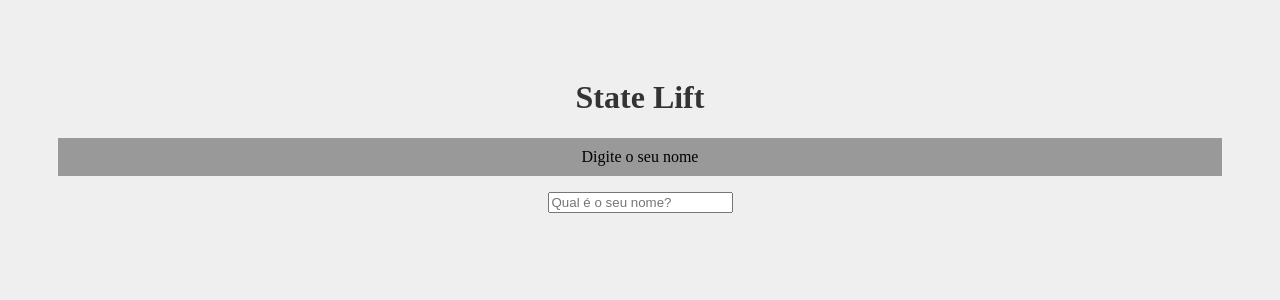
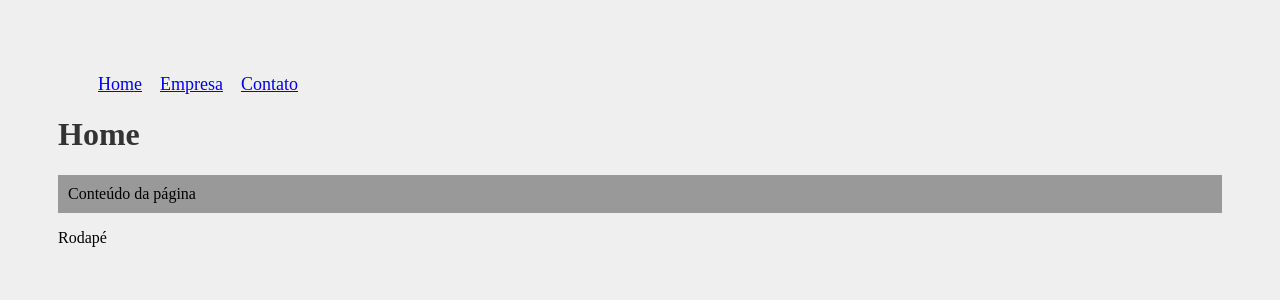
Before and after one commit to andredw13L/meu-projeto, a React (Create React App) app: page / in a window 1280 px wide. Shown: the top 300 px of the page. Built offline with nearby package versions, Linux system fonts and the light colour scheme.

Commit message:
React Router

```diff
--- a/package.json
+++ b/package.json
@@ -3,12 +3,13 @@
   "version": "0.1.0",
   "private": true,
   "dependencies": {
+    "@babel/plugin-proposal-private-property-in-object": "^7.21.11",
     "@testing-library/jest-dom": "^5.17.0",
     "@testing-library/react": "^13.4.0",
     "@testing-library/user-event": "^13.5.0",
-    "@babel/plugin-proposal-private-property-in-object": "^7.21.11",
     "react": "^18.2.0",
     "react-dom": "^18.2.0",
+    "react-router-dom": "^6.23.1",
     "react-scripts": "5.0.1",
     "web-vitals": "^2.1.4"
   },
--- a/src/App.js
+++ b/src/App.js
@@ -1,19 +1,22 @@
-import './App.css';
-import { useState } from 'react';
-import SeuNome from './components/SeuNome';
-import Saudacao from './components/Saudacao';
+import { BrowserRouter as Router, Routes, Route } from "react-router-dom";
+import Home from "./pages/Home";
+import Empresa from "./pages/Empresa";
+import Contato from "./pages/Contato";
+import Navbar from "./components/layouts/Navbar";
+import Footer from "./components/layouts/Footer";
 
 function App() {
 
-  const [nome, setNome] = useState()
-
   return (
-    <div className="App">
-      <h1>State Lift</h1>
-      <SeuNome setNome={setNome}/>
-      <Saudacao nome={nome}/>
-    </div>
-
+    <Router>
+      <Navbar />
+      <Routes>
+        <Route exact path="/"  element={<Home />}></Route>
+        <Route path="/empresa"  element={<Empresa />}></Route>
+        <Route path="/contato" element={<Contato />}></Route>
+      </Routes>
+      <Footer />
+    </Router>
   );
 }
 
--- /dev/null
+++ b/src/components/layouts/Footer.js
@@ -0,0 +1,7 @@
+function Footer() {
+    return (
+        <footer>Rodapé</footer>
+    )
+}
+
+export default Footer
--- /dev/null
+++ b/src/components/layouts/Navbar.js
@@ -0,0 +1,14 @@
+import { Link } from "react-router-dom"
+import styles from "./Navbar.module.css"
+
+function Navbar () {
+    return (
+        <ul className={styles.list}>
+        <li className={styles.item}><Link to={"/"}>Home</Link></li>
+        <li className={styles.item}><Link to={"/empresa"}>Empresa</Link></li>
+        <li className={styles.item}><Link to={"/contato"}>Contato</Link></li>
+      </ul>
+    )
+}
+
+export default Navbar
--- /dev/null
+++ b/src/components/layouts/Navbar.module.css
@@ -0,0 +1,8 @@
+.list {
+    display: flex;
+    list-style: none;
+}
+
+.item {
+    margin-right: 1em;
+}
--- /dev/null
+++ b/src/pages/Contato.js
@@ -0,0 +1,10 @@
+function Contato() {
+    return (
+        <div>
+            <h1>Contato</h1>
+            <p>Conteúdo da página</p>
+        </div>
+    )
+}
+
+export default Contato
--- /dev/null
+++ b/src/pages/Empresa.js
@@ -0,0 +1,10 @@
+function Empresa() {
+    return (
+        <div>
+            <h1>Empresa</h1>
+            <p>Conteúdo da página</p>
+        </div>
+    )
+}
+
+export default Empresa
--- /dev/null
+++ b/src/pages/Home.js
@@ -0,0 +1,10 @@
+function Home() {
+    return (
+        <div>
+            <h1>Home</h1>
+            <p>Conteúdo da página</p>
+        </div>
+    )
+}
+
+export default Home
```
Also changed, not shown: 1 other file (tests, documents, lock files or other folders).
